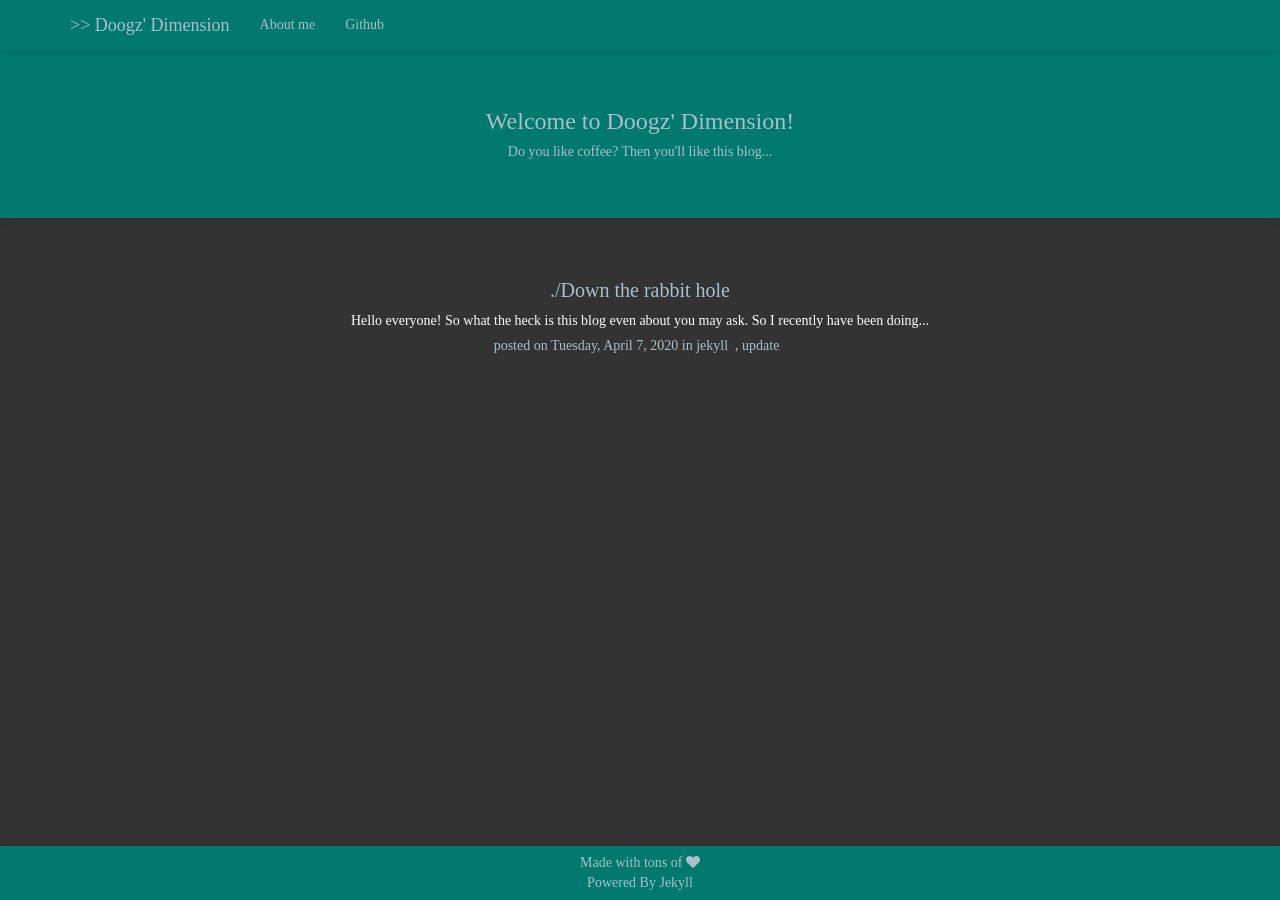
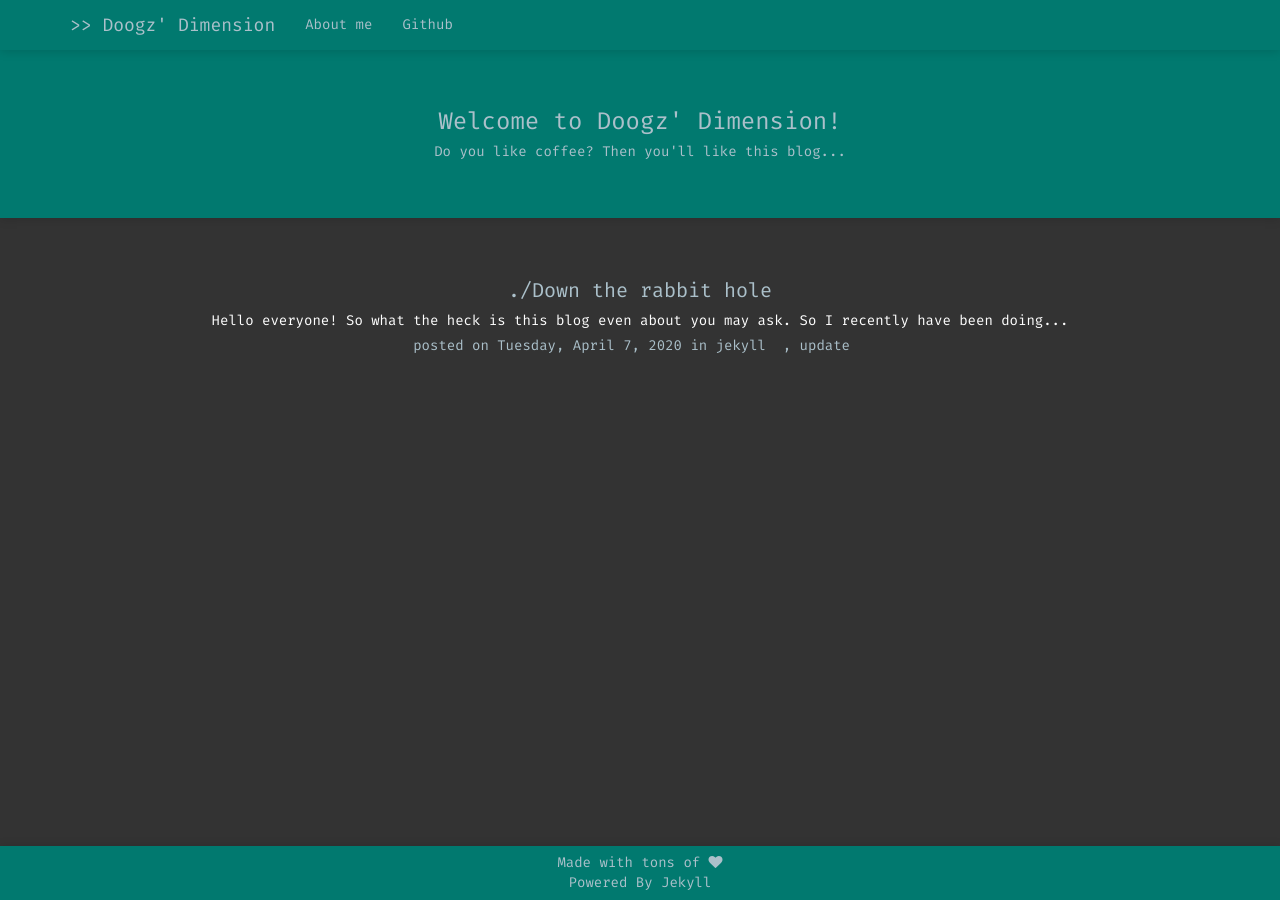
Before and after one commit to wdoogz/wdoogz.github.io, a Jekyll site: the page built from index.html, in a window 1280 px wide. Built offline with Jekyll 4.4.1, drawn with Linux system fonts in a browser that asks for light colours; nearby versions of some CDN libraries; some web fonts are replaced.

Commit message:
Update main.scss

```diff
--- a/css/main.scss
+++ b/css/main.scss
@@ -28,7 +28,7 @@
 }
 body{
   background-color: #333333 !important;
-  font-family: "arcadeclassic" !important;
+  font-family: "Fira Mono" !important;
   color: #abc0ca !important;
 }
 .page-stuff{
```
